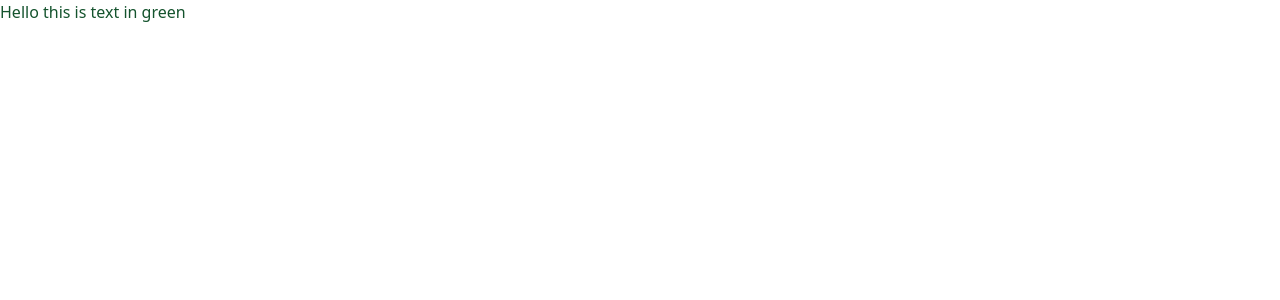
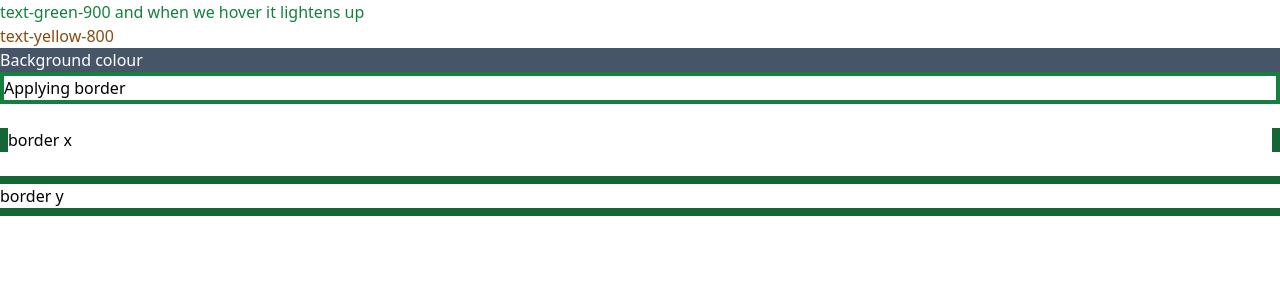
Before and after one commit to ayezabashir/tailwindcss, a React (Vite) app: page / in a window 1280 px wide. Shown: the top 300 px of the page. Built offline with nearby package versions, Linux system fonts and the light colour scheme.

Commit message:
predefined classes

```diff
--- a/src/App.jsx
+++ b/src/App.jsx
@@ -1,12 +1,10 @@
+import Colours from "./components/Colours"
+
 function App() {
 
   return (
     <>
-      <div>
-        <h1 className="text-green-900">
-          Hello this is text in green
-        </h1>
-      </div>
+      <Colours />
     </>
   )
 }
--- /dev/null
+++ b/src/components/Colours.jsx
@@ -0,0 +1,19 @@
+const Colours = () => {
+    return (
+        <div className='colours-practice'>
+            <h1 className="hover:text-green-700 text-green-900">
+                text-green-900 and when we hover it lightens up
+            </h1>
+            <h1 className="text-yellow-800">text-yellow-800</h1>
+            <h1 className="bg-slate-600 text-white">Background colour</h1>
+            <h2 className="border-4 border-green-700">Applying border</h2>
+            <br />
+            <h2 className="border-8 border-y-0 border-x-green-800"> border x</h2>
+            <br />
+            <h2 className="border-8 border-x-0 border-y-green-800"> border y</h2>
+
+        </div>
+    )
+}
+
+export default Colours
--- a/tailwind.config.js
+++ b/tailwind.config.js
@@ -1,6 +1,7 @@
 export default {
   content: [
-    "./src/App.jsx"
+    "./src/App.jsx",
+    "./src/components/Colours.jsx"
   ],
   theme: {
     extend: {},
```
